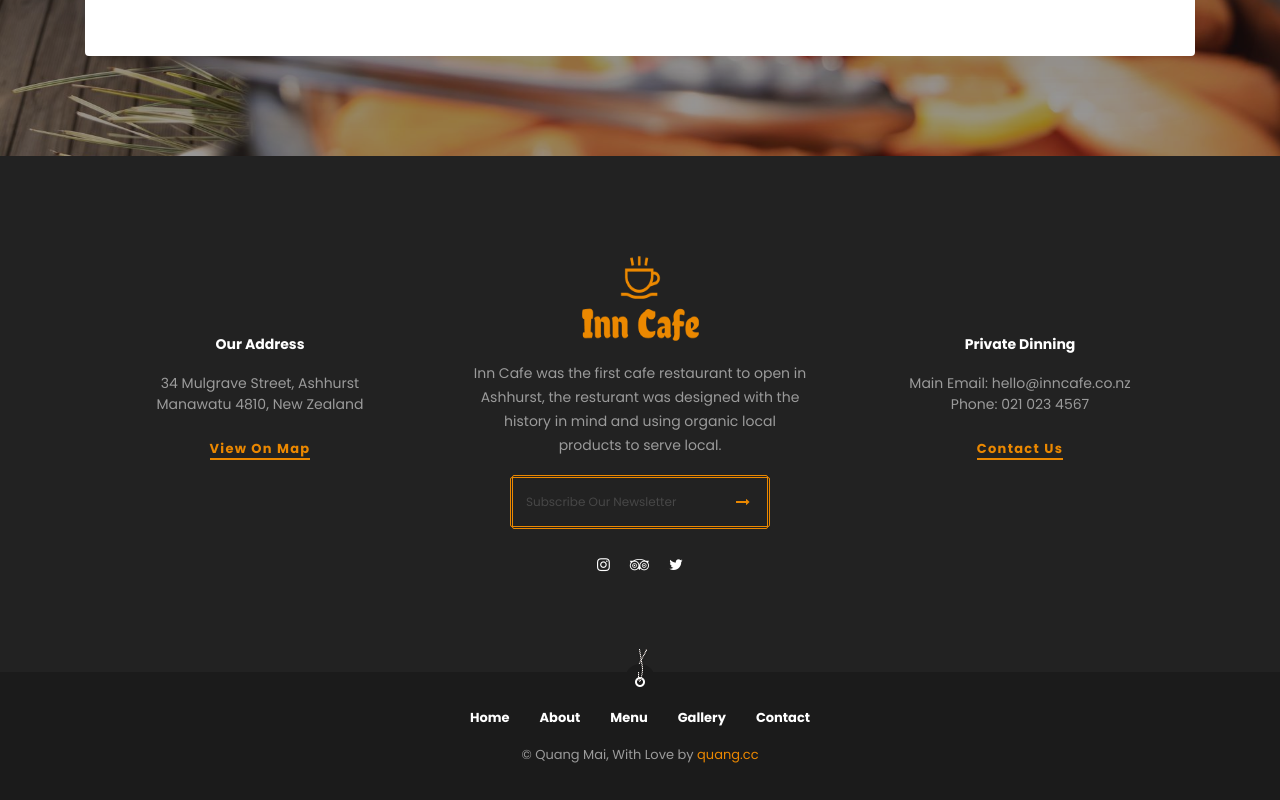
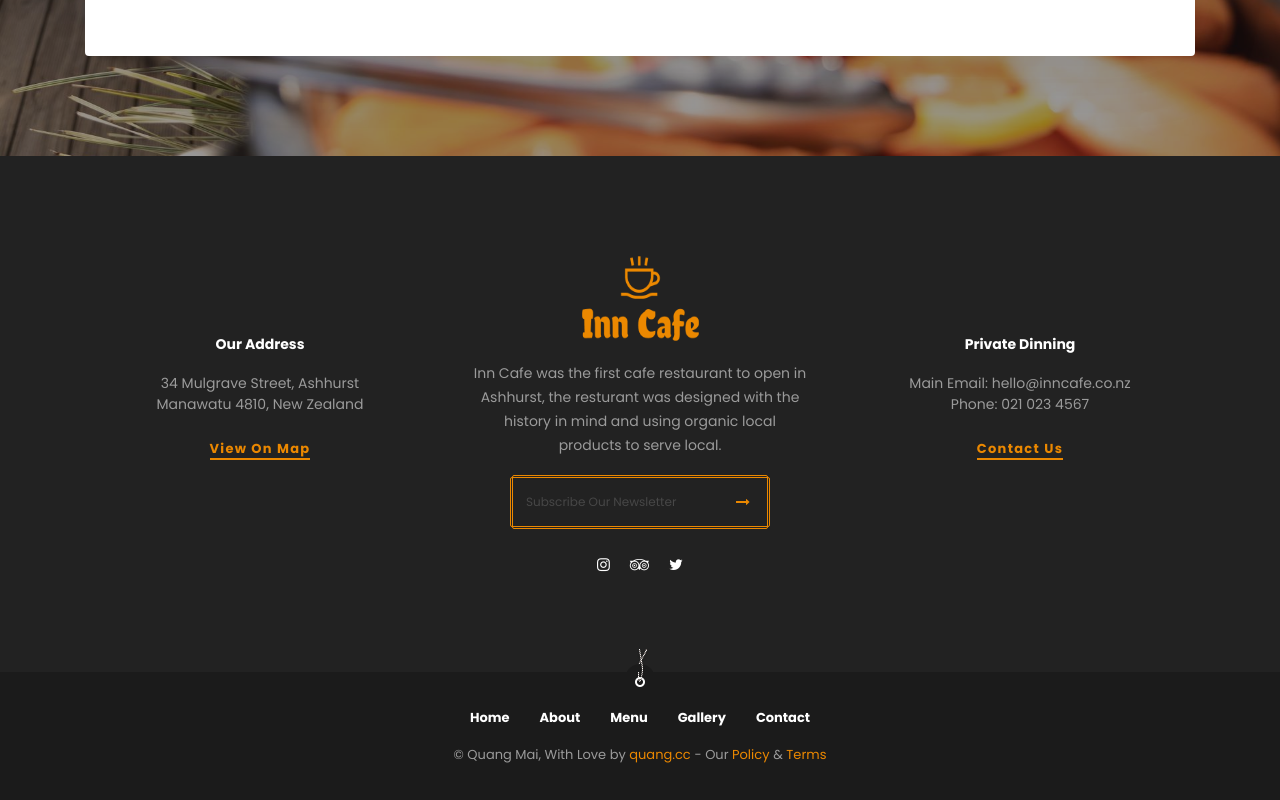
Before and after one commit to quangmai911/cite402, a plain HTML site: page index.html in a window 1280 px wide. Shown: the part 5148-5948 px from the top of the page. Drawn offline with Linux system fonts and the light colour scheme; files whose address does not match are found by name.

Commit message:
Update index.html

```diff
--- a/index.html
+++ b/index.html
@@ -786,6 +786,10 @@
               <div class="footer__copyright">
                 <span>&copy; Quang Mai, With Love by </span>
                 <a href="https://quang.cc" class="color-theme">quang.cc</a>
+                <span> - Our </span>
+                <a href="" class="color-theme">Policy</a></li>
+                <span> & </span>
+                <a href="" class="color-theme">Terms</a></li>
               </div>
             </div>
           </div><!-- /.row -->
```
